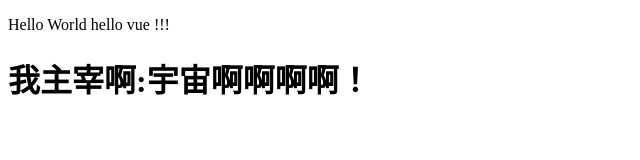
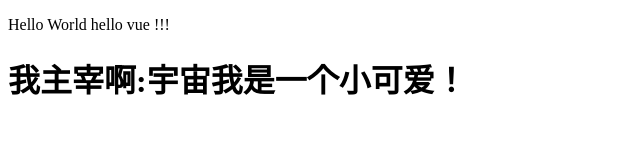
Before and after one commit to HarryLiHaoJie/20210627-VUE, a plain HTML site: page index.html in a window 1280 px wide. Shown: the whole page, without its empty margins (0-640 px from the left). Drawn offline with Linux system fonts and the light colour scheme.

Commit message:
自恋一下

```diff
--- a/index.html
+++ b/index.html
@@ -21,7 +21,7 @@
             data:{
                 earth:{
                     msg:'Hello World hello vue !!!',
-                    address:'宇宙啊啊啊啊！'
+                    address:'宇宙我是一个小可爱！'
                 }
 
             }
```
